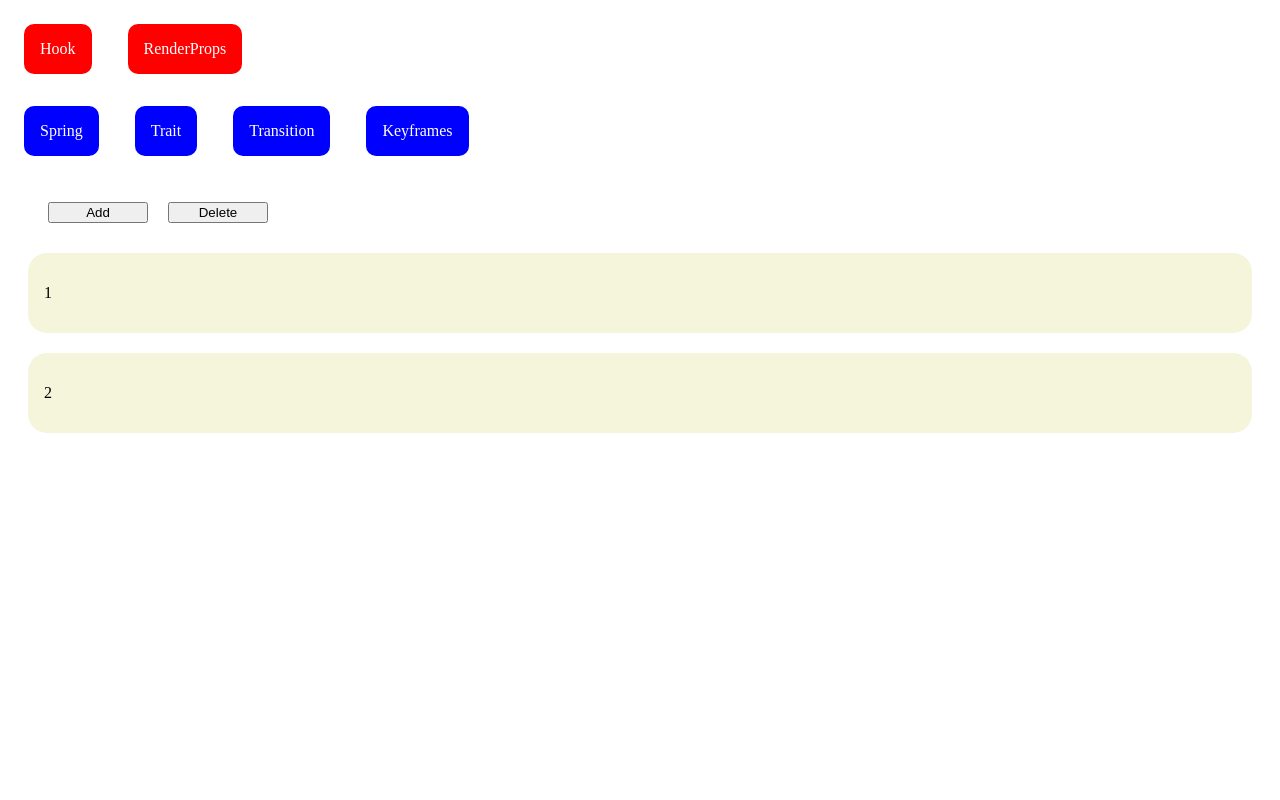
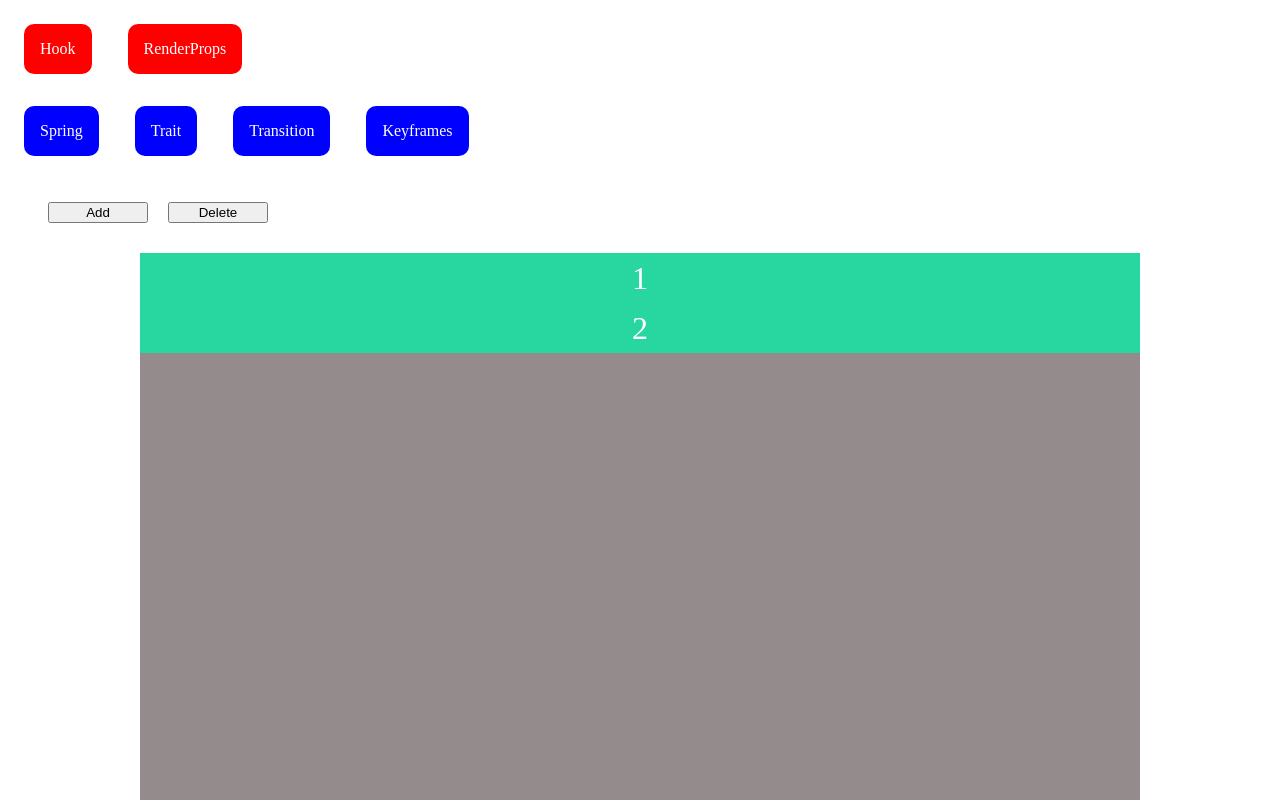
Before and after one commit to fukokami/react-spring-tech-talk, a React app: page /#/render-prop/Transition in a window 1280 px wide. Shown: the top 800 px of the page. Built offline with nearby package versions, Linux system fonts and the light colour scheme; the HTML template or start-up script is replaced by a standard one.

Commit message:
✨ Transition

```diff
--- a/src/js/component/render-props/widget/RenderTransition.jsx
+++ b/src/js/component/render-props/widget/RenderTransition.jsx
@@ -10,21 +10,20 @@ export default class RenderTransition extends Component {
         super(props);
 
         this.state = {
-            items: ['1', '2'],
+            items: [1, 2],
             isEdit: true
         };
     }
 
     addItem() {
-        const items = this.state.items;
-        items.push(this.state.items.length + 1);
+        const { items } = this.state;
+        items.push(items.length + 1);
         this.setState({ items });
     }
 
     deleteItem() {
-        const items = this.state.items;
-        items.pop();
-        this.setState({ items });
+        const { items } = this.state;
+        this.setState({ items: items.slice(0, items.length - 1) });
     }
 
     render() {
@@ -34,17 +33,18 @@ export default class RenderTransition extends Component {
                     <button onClick={() => this.addItem()}>Add</button>
                     <button onClick={() => this.deleteItem()}>Delete</button>
                 </div>
+                <div className="container">
                     <Transition
                         items={this.state.items}
                         initial={null}
-                    from={{ opacity: 0 }}
-                    enter={{ opacity: 1 }}
-                    leave={{ opacity: 0 }}
+                        from={{ overflow: 'hidden', height: 0, opacity: 0 }}
+                        enter={{ height: 50, opacity: 1, background: '#28d79f' }}
+                        leave={{ height: 0, opacity: 0, background: '#c23369' }}
+                        update={{ background: '#28b4d7' }}
                         trail={200}
                     >
                         {
-                        (item, state) => props => {
-                            console.log(state);
+                            (item) => props => {
                                 return (
                                     <div className="todo" style={props}>
                                         {item}
@@ -52,8 +52,8 @@ export default class RenderTransition extends Component {
                                 );
                             }
                         }
-
                     </Transition>
+                </div>
             </div>
         );
     }
--- a/src/scss/main.scss
+++ b/src/scss/main.scss
@@ -80,13 +80,15 @@ a {
 }
 
 .todo {
-  margin: 20px;
-  height: 3em;
-  border-radius: 19px;
-  line-height: 3em;
-  padding: 1em;
-  flex: 1;
-  background-color: beige;
+  overflow: hidden;
+  width: 100%;
+  color: white;
+  display: flex;
+  justify-content: center;
+  align-items: center;
+  font-size: 2em;
+  font-family: "'Kanit'; sans-serif";
+  text-transform: uppercase;
 }
 
 button {
```
Lines whose indentation alone changed are shown as unchanged.
